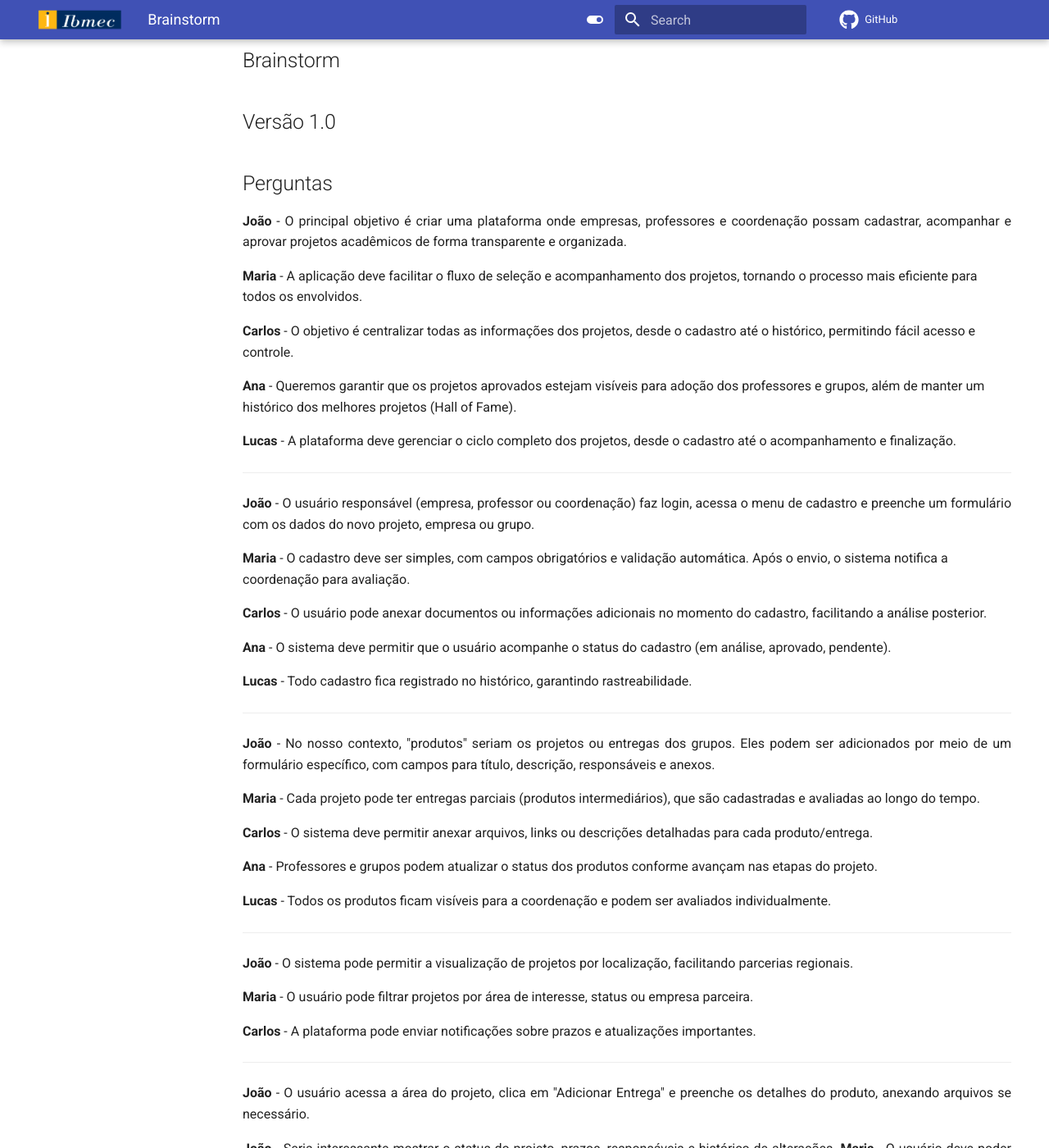
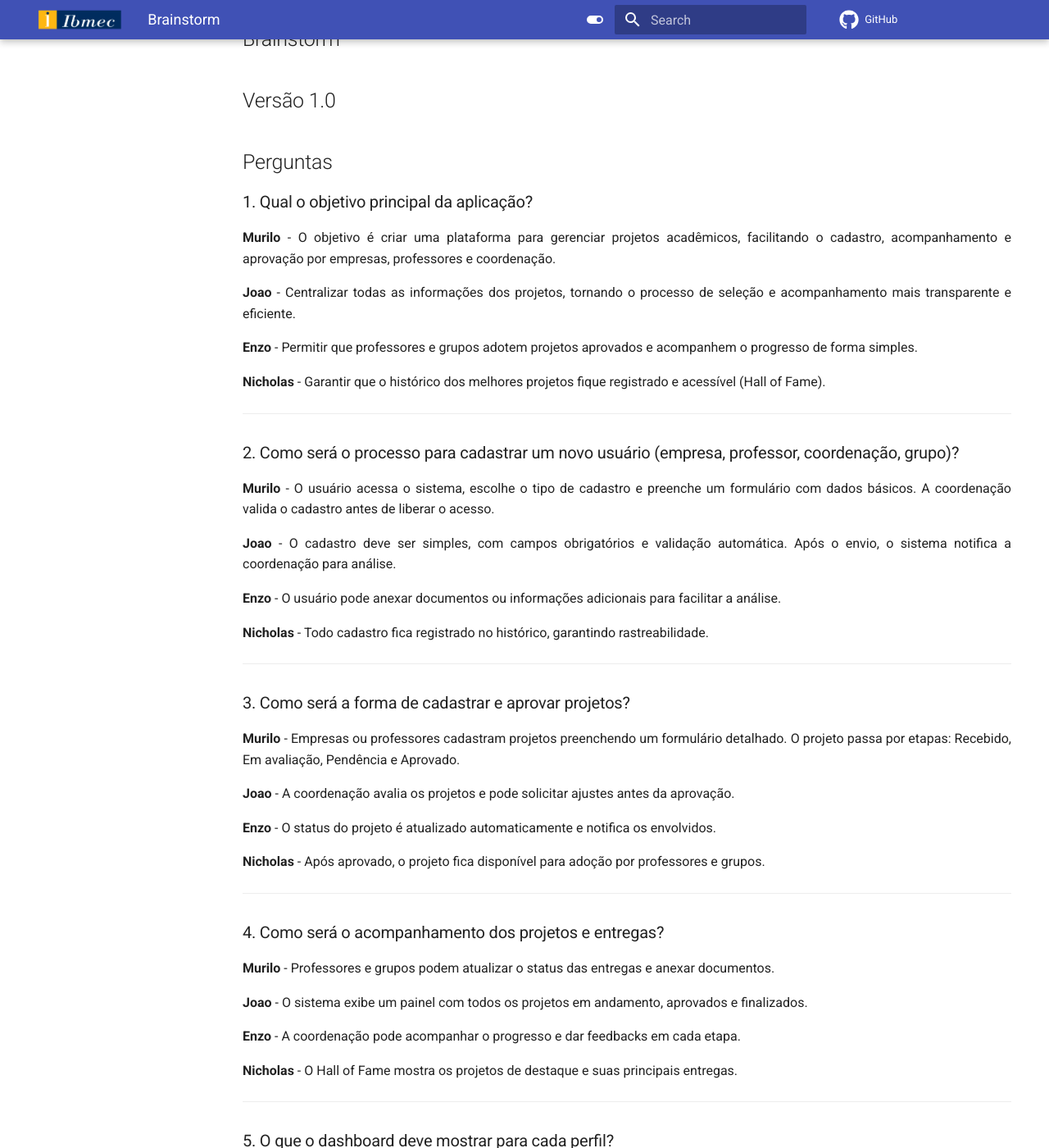
Before and after one commit to Projetos-de-Extensao/PBE_25.2_8002_II, an MkDocs documentation site: the page built from docs/Iniciacao/Brainstorm.md, in a window 1280 px wide and 1400 px high, scrolled down 482 px. Shown: the whole window at 82% size. Built offline with MkDocs 1.6.1 and Material for MkDocs 9.7.7, drawn with Linux system fonts in a browser that asks for light colours; comment, search, counter and statistics services are not loaded; some of the changed text lies outside the part shown.

Commit message:
brainstorm

```diff
--- a/docs/Iniciacao/Brainstorm.md
+++ b/docs/Iniciacao/Brainstorm.md
@@ -3,14 +3,15 @@ id: brainstorm
 title: Brainstorm
 ---
 
+
 ## Introdução
 <p align = "justify">
-O brainstorm é uma técnica de elicitação de requisitos que consiste em reunir a equipe e discutir sobre diversos tópicos gerais do projeto apresentados no documento problema de negócio. No brainstorm o diálogo é incentivado e críticas são evitadas para permitir que todos colaborem com suas próprias ideias.
+O brainstorm é uma técnica de elicitação de requisitos que consiste em reunir a equipe e discutir sobre diversos tópicos do projeto. O diálogo é incentivado e críticas são evitadas para permitir que todos colaborem com suas próprias ideias.
 </p>
 
 ## Metodologia
 <p align = "justify">
-A equipe se reuniu para debater ideias gerais sobre o projeto via..., começou .... e terminou..., onde o XXXX XXXX foi o moderador, direcionando a equipe com questões pré-elaboradas, e transcrevendo as respostas para o documento.
+Definimos 6 perguntas norteadoras para a sessão de brainstorming. Cada membro respondeu individualmente e, em seguida, consolidamos as ideias para definir os requisitos do sistema de gestão de projetos acadêmicos.
 </p>
 
 ## Brainstorm
@@ -19,110 +20,141 @@ A equipe se reuniu para debater ideias gerais sobre o projeto via..., começou .
 
 ## Perguntas
 
+### 1. Qual o objetivo principal da aplicação?
 
 <p align = "justify">
-<b>João</b> - O principal objetivo é criar uma plataforma onde empresas, professores e coordenação possam cadastrar, acompanhar e aprovar projetos acadêmicos de forma transparente e organizada.
+<b>Murilo</b> - O objetivo é criar uma plataforma para gerenciar projetos acadêmicos, facilitando o cadastro, acompanhamento e aprovação por empresas, professores e coordenação.
 </p>
-
-<b>Maria</b> - A aplicação deve facilitar o fluxo de seleção e acompanhamento dos projetos, tornando o processo mais eficiente para todos os envolvidos.
-
-<b>Carlos</b> - O objetivo é centralizar todas as informações dos projetos, desde o cadastro até o histórico, permitindo fácil acesso e controle.
-
-<b>Ana</b> - Queremos garantir que os projetos aprovados estejam visíveis para adoção dos professores e grupos, além de manter um histórico dos melhores projetos (Hall of Fame).
-
-<b>Lucas</b> - A plataforma deve gerenciar o ciclo completo dos projetos, desde o cadastro até o acompanhamento e finalização.
+<p align = "justify">
+<b>Joao</b> - Centralizar todas as informações dos projetos, tornando o processo de seleção e acompanhamento mais transparente e eficiente.
+</p>
+<p align = "justify">
+<b>Enzo</b> - Permitir que professores e grupos adotem projetos aprovados e acompanhem o progresso de forma simples.
+</p>
+<p align = "justify">
+<b>Nicholas</b> - Garantir que o histórico dos melhores projetos fique registrado e acessível (Hall of Fame).
+</p>
 
 ---
 
+### 2. Como será o processo para cadastrar um novo usuário (empresa, professor, coordenação, grupo)?
 
 <p align = "justify">
-<b>João</b> - O usuário responsável (empresa, professor ou coordenação) faz login, acessa o menu de cadastro e preenche um formulário com os dados do novo projeto, empresa ou grupo.
+<b>Murilo</b> - O usuário acessa o sistema, escolhe o tipo de cadastro e preenche um formulário com dados básicos. A coordenação valida o cadastro antes de liberar o acesso.
 </p>
-
-<b>Maria</b> - O cadastro deve ser simples, com campos obrigatórios e validação automática. Após o envio, o sistema notifica a coordenação para avaliação.
-
-<b>Carlos</b> - O usuário pode anexar documentos ou informações adicionais no momento do cadastro, facilitando a análise posterior.
-
-<b>Ana</b> - O sistema deve permitir que o usuário acompanhe o status do cadastro (em análise, aprovado, pendente).
-
-<b>Lucas</b> - Todo cadastro fica registrado no histórico, garantindo rastreabilidade.
+<p align = "justify">
+<b>Joao</b> - O cadastro deve ser simples, com campos obrigatórios e validação automática. Após o envio, o sistema notifica a coordenação para análise.
+</p>
+<p align = "justify">
+<b>Enzo</b> - O usuário pode anexar documentos ou informações adicionais para facilitar a análise.
+</p>
+<p align = "justify">
+<b>Nicholas</b> - Todo cadastro fica registrado no histórico, garantindo rastreabilidade.
+</p>
 
 ---
 
+### 3. Como será a forma de cadastrar e aprovar projetos?
 
 <p align = "justify">
-<b>João</b> - No nosso contexto, "produtos" seriam os projetos ou entregas dos grupos. Eles podem ser adicionados por meio de um formulário específico, com campos para título, descrição, responsáveis e anexos.
+<b>Murilo</b> - Empresas ou professores cadastram projetos preenchendo um formulário detalhado. O projeto passa por etapas: Recebido, Em avaliação, Pendência e Aprovado.
 </p>
-
-<b>Maria</b> - Cada projeto pode ter entregas parciais (produtos intermediários), que são cadastradas e avaliadas ao longo do tempo.
-
-<b>Carlos</b> - O sistema deve permitir anexar arquivos, links ou descrições detalhadas para cada produto/entrega.
-
-<b>Ana</b> - Professores e grupos podem atualizar o status dos produtos conforme avançam nas etapas do projeto.
-
-<b>Lucas</b> - Todos os produtos ficam visíveis para a coordenação e podem ser avaliados individualmente.
-
+<p align = "justify">
+<b>Joao</b> - A coordenação avalia os projetos e pode solicitar ajustes antes da aprovação.
+</p>
+<p align = "justify">
+<b>Enzo</b> - O status do projeto é atualizado automaticamente e notifica os envolvidos.
+</p>
+<p align = "justify">
+<b>Nicholas</b> - Após aprovado, o projeto fica disponível para adoção por professores e grupos.
+</p>
 
 ---
 
+### 4. Como será o acompanhamento dos projetos e entregas?
 
 <p align = "justify">
-<b>João</b> - O sistema pode permitir a visualização de projetos por localização, facilitando parcerias regionais.
+<b>Murilo</b> - Professores e grupos podem atualizar o status das entregas e anexar documentos.
 </p>
-
-<b>Maria</b> - O usuário pode filtrar projetos por área de interesse, status ou empresa parceira.
-
-<b>Carlos</b> - A plataforma pode enviar notificações sobre prazos e atualizações importantes.
+<p align = "justify">
+<b>Joao</b> - O sistema exibe um painel com todos os projetos em andamento, aprovados e finalizados.
+</p>
+<p align = "justify">
+<b>Enzo</b> - A coordenação pode acompanhar o progresso e dar feedbacks em cada etapa.
+</p>
+<p align = "justify">
+<b>Nicholas</b> - O Hall of Fame mostra os projetos de destaque e suas principais entregas.
+</p>
 
 ---
 
+### 5. O que o dashboard deve mostrar para cada perfil?
 
 <p align = "justify">
-<b>João</b> - O usuário acessa a área do projeto, clica em "Adicionar Entrega" e preenche os detalhes do produto, anexando arquivos se necessário.
+<b>Murilo</b> - Para a coordenação: estatísticas gerais, status dos projetos, entregas pendentes e aprovadas.
+</p>
+<p align = "justify">
+<b>Joao</b> - Para professores: lista de projetos disponíveis para adoção, status dos projetos adotados e entregas dos grupos.
+</p>
+<p align = "justify">
+<b>Enzo</b> - Para empresas: status dos projetos submetidos, feedbacks e histórico de parcerias.
+</p>
+<p align = "justify">
+<b>Nicholas</b> - Para grupos: projetos disponíveis, status das entregas e feedbacks recebidos.
 </p>
 
+---
+
+### 6. Quais informações seriam interessantes para os usuários?
 
 <p align = "justify">
-   <b>João</b> - Seria interessante mostrar o status do projeto, prazos, responsáveis e histórico de alterações.
-
-   <b>Maria</b> - O usuário deve poder acessar documentos, feedbacks e avaliações recebidas.
-
-   <b>Carlos</b> - A plataforma pode exibir um painel com os projetos aprovados, em andamento e finalizados.
-
-   <b>Ana</b> - Seria útil ter gráficos de desempenho e um Hall of Fame com os melhores projetos.
-
-   <b>Lucas</b> - O usuário pode receber alertas sobre prazos e eventos importantes relacionados ao projeto.
+<b>Murilo</b> - Status do projeto, prazos, responsáveis e histórico de alterações.
+</p>
+<p align = "justify">
+<b>Joao</b> - Documentos, feedbacks e avaliações recebidas.
+</p>
+<p align = "justify">
+<b>Enzo</b> - Painel com projetos aprovados, em andamento e finalizados.
+</p>
+<p align = "justify">
+<b>Nicholas</b> - Gráficos de desempenho e Hall of Fame com os melhores projetos.
 </p>
 
-### Requisitos elicitados
+---
 
-|ID|Descrição|
-|----|-------------|
-|BS01| O usuário pode cadastrar projetos, empresas, coordenação, professores e grupos na plataforma.|
-|BS02| O sistema permite acompanhar o status dos projetos (Recebido, Em avaliação, Pendência, Aprovado).|
-|BS03| Professores podem adotar projetos aprovados e vinculá-los a grupos.|
-|BS04| O sistema registra todas as entregas (produtos) dos grupos, com anexos e descrições.|
-|BS05| Usuários podem visualizar o histórico de projetos (Hall of Fame) e projetos em andamento.|
-|BS06| O sistema envia notificações sobre prazos e atualizações importantes.|
-|BS07| É possível filtrar projetos por área, status, empresa ou localização.|
-|BS08| O sistema permite anexar documentos e feedbacks em cada etapa do projeto.|
-|BS09| Professores e grupos podem atualizar o status dos produtos/entregas.|
-|BS10| A coordenação pode aprovar ou reprovar projetos e entregas.|
-|BS11| O sistema mantém um histórico completo de todas as ações realizadas.|
-|BS12| Usuários recebem alertas sobre eventos e prazos relevantes.|
-|BS13| O painel exibe gráficos de desempenho dos projetos.|
-|BS14| O sistema permite exportar relatórios de acompanhamento.|
-|BS15| O usuário pode acessar feedbacks e avaliações recebidas em cada projeto.|
+## Requisitos elicitados
+
+Após a sessão de brainstorming, o grupo consolidou os seguintes requisitos essenciais para o sistema de gestão de projetos acadêmicos:
+
+### Requisitos Funcionais (RF)
+
+**RF01:** O sistema deve permitir o cadastro de projetos, empresas, coordenação, professores e grupos.
+**RF02:** O sistema deve gerenciar o processo de seleção dos projetos (Recebido, Em avaliação, Pendência, Aprovado).
+**RF03:** Professores podem adotar projetos aprovados e vinculá-los a grupos.
+**RF04:** O sistema deve registrar todas as entregas dos grupos, com anexos e descrições.
+**RF05:** Usuários podem visualizar o histórico de projetos (Hall of Fame) e projetos em andamento.
+**RF06:** O sistema envia notificações sobre prazos e atualizações importantes.
+**RF07:** É possível filtrar projetos por área, status, empresa ou localização.
+**RF08:** O sistema permite anexar documentos e feedbacks em cada etapa do projeto.
+**RF09:** Professores e grupos podem atualizar o status das entregas.
+**RF10:** A coordenação pode aprovar ou reprovar projetos e entregas.
+**RF11:** O sistema mantém um histórico completo de todas as ações realizadas.
+**RF12:** Usuários recebem alertas sobre eventos e prazos relevantes.
+**RF13:** O painel exibe gráficos de desempenho dos projetos.
+**RF14:** O sistema permite exportar relatórios de acompanhamento.
+**RF15:** O usuário pode acessar feedbacks e avaliações recebidas em cada projeto.
+
+### Requisitos Não Funcionais (RNF)
+
+**RNF01 (Usabilidade):** A interface do sistema deve ser intuitiva, clara e de fácil utilização para todos os perfis de usuário.
+**RNF02 (Desempenho):** As páginas e respostas a ações do usuário devem carregar rapidamente.
+**RNF03 (Compatibilidade):** O sistema deve ser compatível com os principais navegadores web.
 
 ## Conclusão
 <p align = "justify">
-Através da aplicação da técnica, foi possível elicitar alguns dos primeiros requisitos do projeto.
+A técnica de brainstorming permitiu elicitar requisitos fundamentais para o desenvolvimento do sistema, garantindo que as necessidades dos diferentes perfis de usuários fossem consideradas.
 </p>
-## Referências Bibliográficas
-
-> BARBOSA, S. D. J; DA SILVA, B. S. Interação humano-computador. Elsevier, 2010.
-
 
 ## Autor(es)
 | Data | Versão | Descrição | Autor(es) |
-| 25/09/2025 | 1.0 | Criação do documento | Murilo piatigorsky, Joao Marcio, Enzo Zambrotti, Nicholas Victorino |
+| 26/09/2025 | 1.0 | Criação do documento | Murilo Piatigorsky, Joao Marcio, Enzo Zambrotti, Nicholas Victorino |
```
Also changed, not shown: site/Iniciacao/Brainstorm/index.html, site/search/search_index.json.
